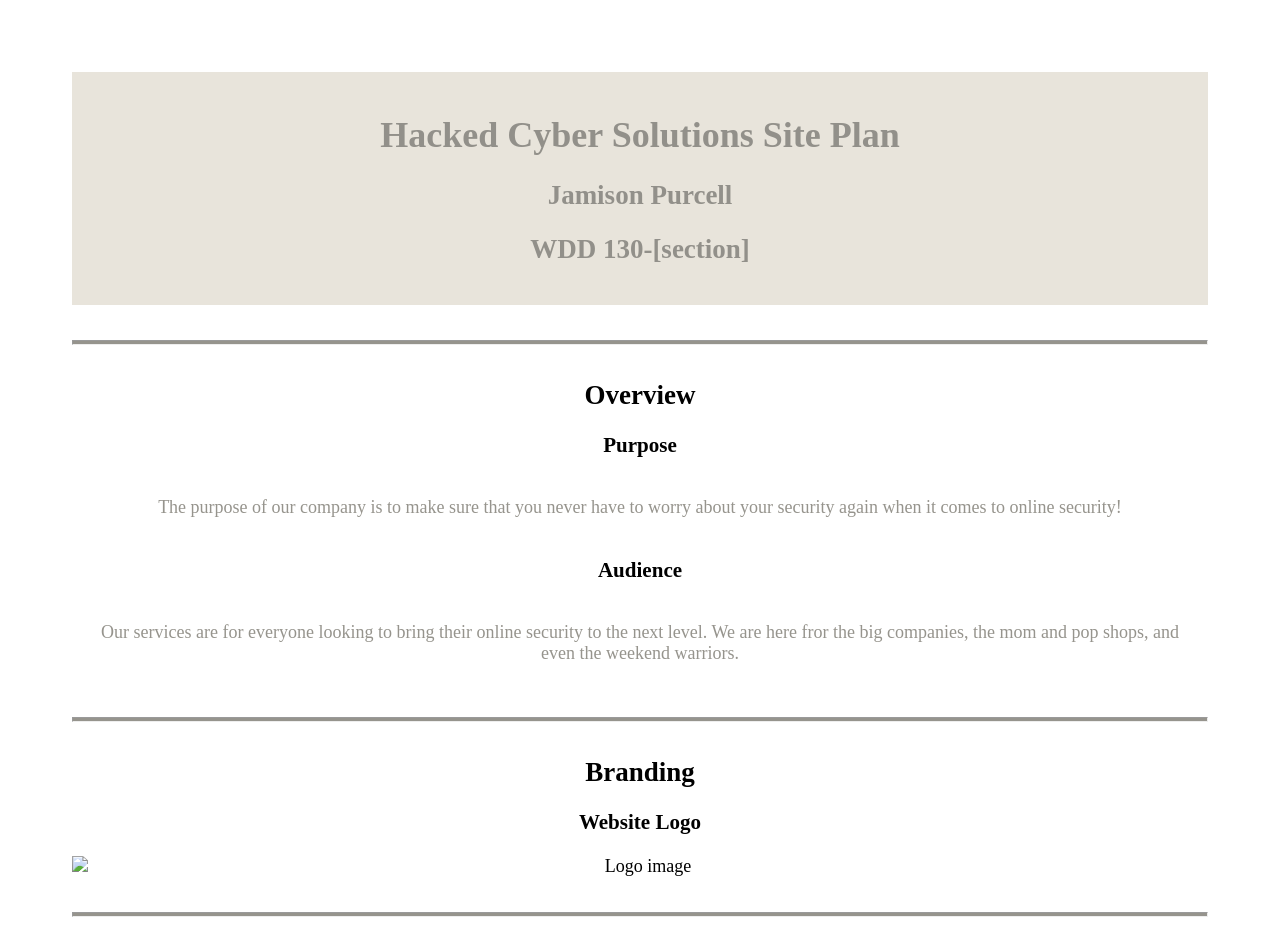
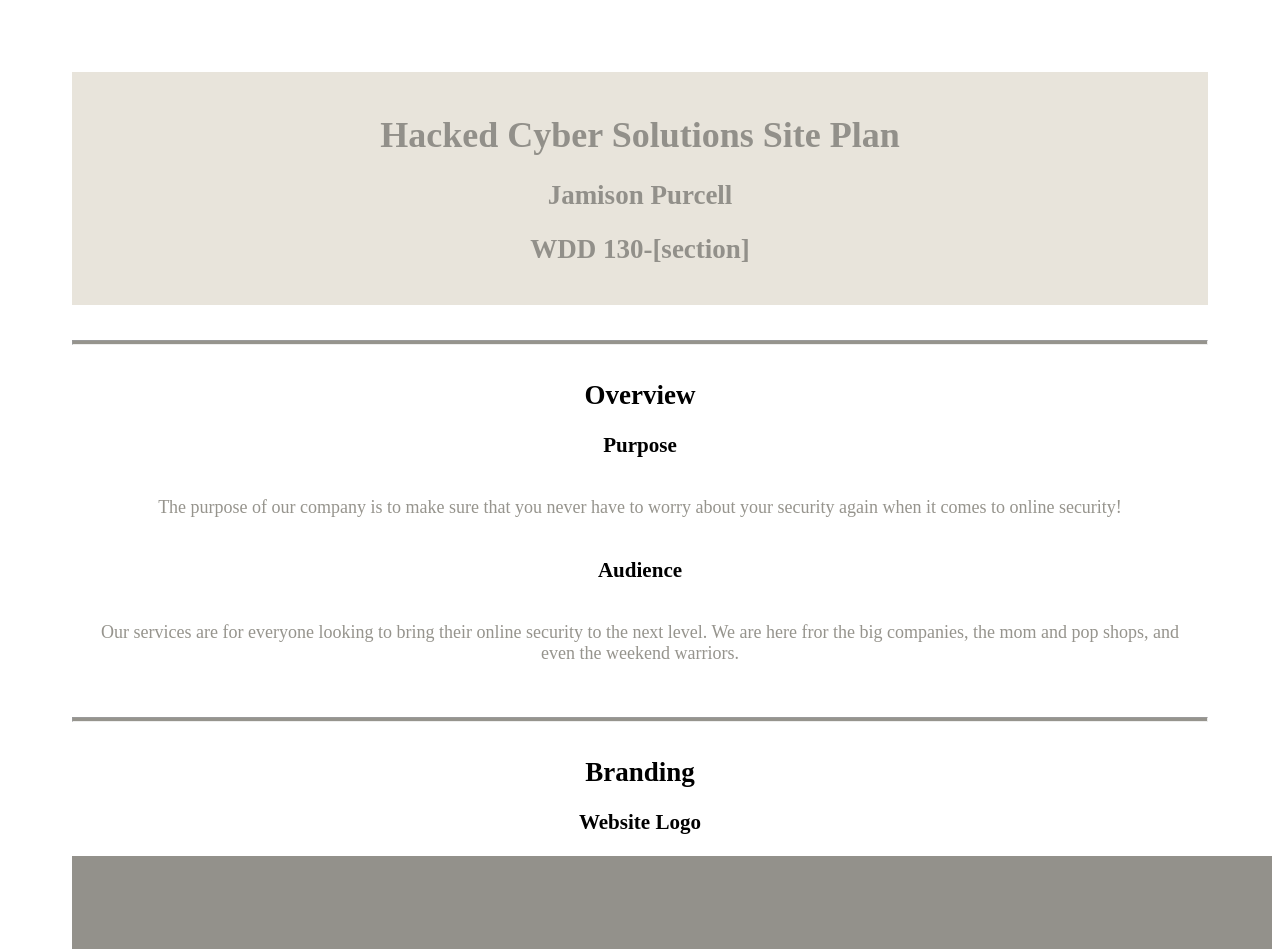
Before and after one commit to jjpurcell59/wdd130, a plain HTML site: page Week_7/site-plan.html in a window 1280 px wide. Shown: the top 949 px of the page. Drawn offline with Linux system fonts and the light colour scheme; a web font is replaced by a local one.

Commit message:
updating

```diff
--- a/Week_7/site-plan.html
+++ b/Week_7/site-plan.html
@@ -32,7 +32,7 @@
       <h2>Branding</h2>
       <h3>Website Logo</h3>
       <!-- Replace this with some sort of logo for your site.  A logo can be as simple as the name of your site in a nice font :) -->
-      <img src="Img.png" alt="Logo image">
+      <img src="logos/Img.png" alt="Logo image">
       <hr>
       <h2>
         Style Guide
```
Also changed, not shown: Week_7/logos/Img.png (renamed from Week_7/Site_plan-images/Img.png).
